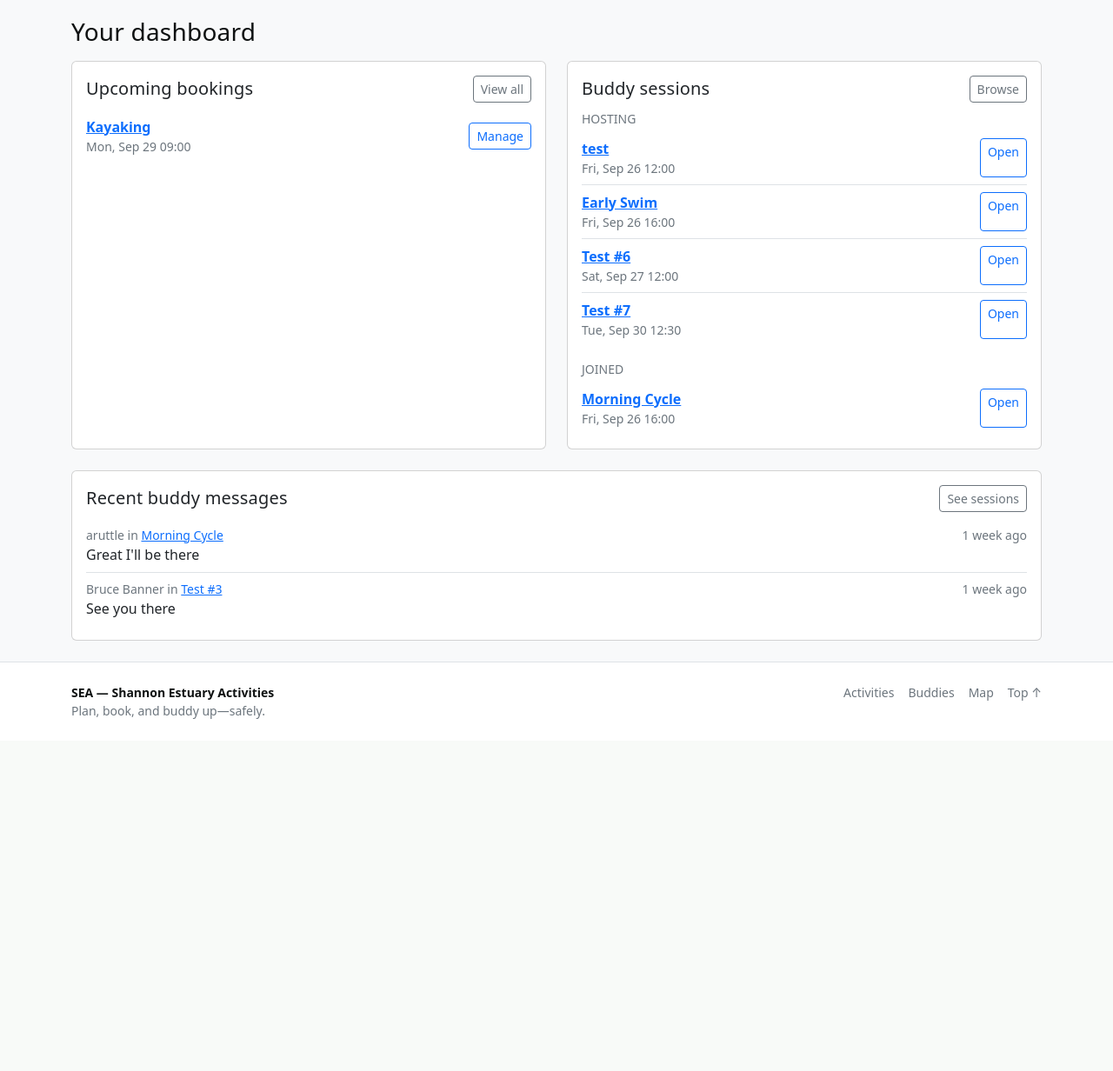
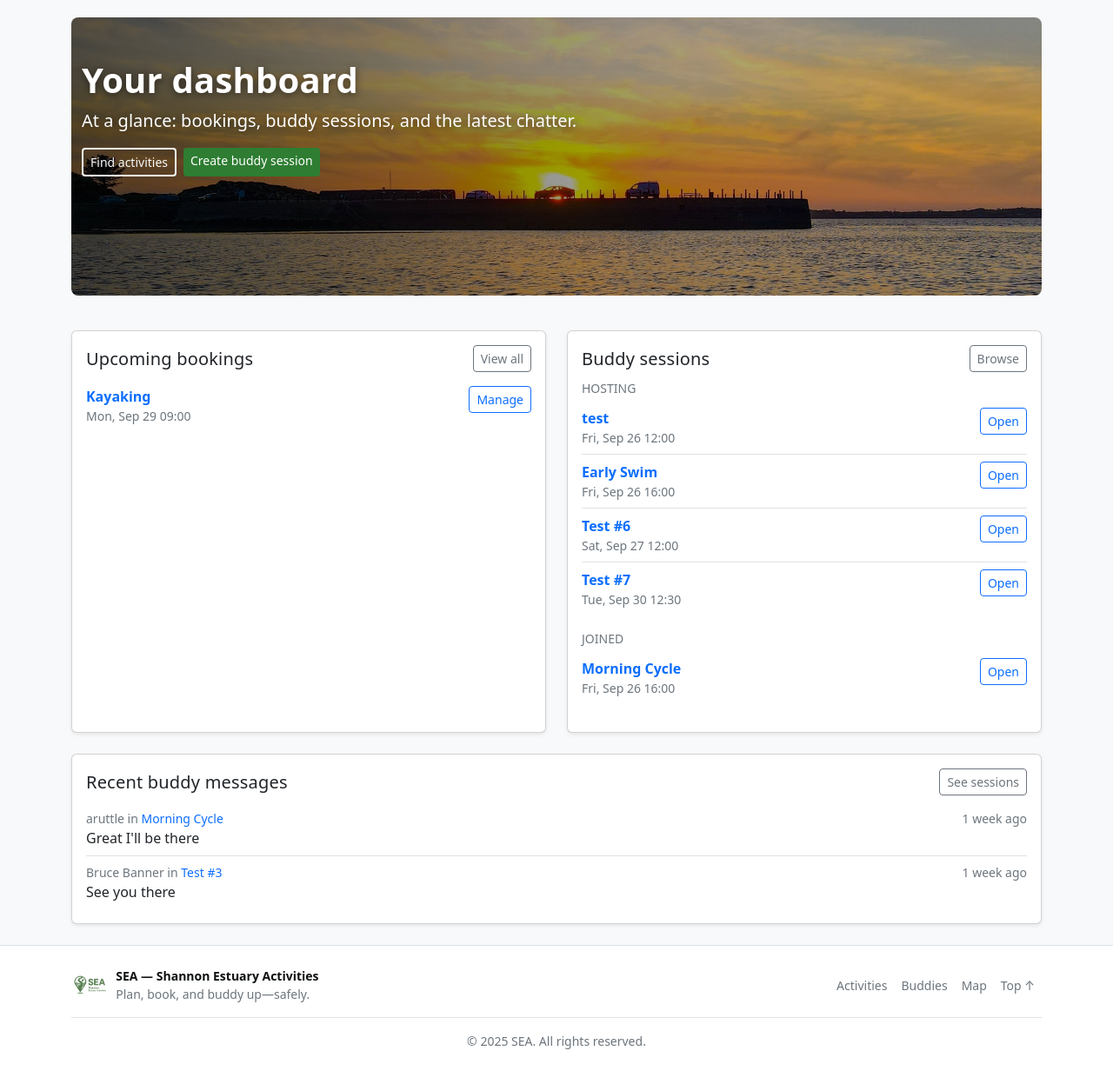
Before and after one commit to aruttle/assignment-final, a Django app: page /me/ in a window 1280 px wide. Shown: the part 77-1309 px from the top of the page at 87% size. Before the commit the page ends 904 px from the top, so only its background shows below. Run offline with Django 5.2, Linux system fonts and the light colour scheme; a user stored in the database is signed in; data comes from the database, SQL or seed files in the repository; some libraries are stand-ins or nearby versions.

Commit message:
Adding some polish to the site

```diff
--- a/static/css/site.css
+++ b/static/css/site.css
@@ -135,5 +135,31 @@ body{ color: var(--sea-ink); }
   background: #e9ecef;
   box-shadow: 0 .125rem .25rem rgba(0,0,0,.08);
 }
+
+/* Buddies hero styling */
+.hero-buddies{
+  background-size: cover;
+  background-position: center top;
+  background-repeat: no-repeat;
+  min-height: 320px;
+}
+.hero-buddies .hero-overlay{
+  background: linear-gradient(90deg, rgba(0,0,0,.60) 0%, rgba(0,0,0,.38) 55%, rgba(0,0,0,.18) 100%);
+}
+
+/* Dashboard */
+.page-header{
+  background: linear-gradient(180deg, rgba(46,125,50,.06) 0%, rgba(46,125,50,.02) 100%);
+  border: 1px solid rgba(0,0,0,.05);
+}
+
+.card-list .list-group-item { padding: .75rem 0; }
+.card-list .list-group-item + .list-group-item { border-top: 1px solid rgba(0,0,0,.06); }
+
+
 @media (min-width: 992px){ .map-thumb{ height: 180px; } }
 .map-thumb .leaflet-container{ background:#e9ecef; }
+
+@media (min-height: 700px){
+  main .card { margin-top: 1rem; }
+}
--- a/templates/accounts/me.html
+++ b/templates/accounts/me.html
@@ -1,45 +1,64 @@
 {% extends "base.html" %}
-{% load humanize buddies_extras %}
+{% load static humanize %}
 {% block title %}My dashboard — SEA{% endblock %}
 
 {% block content %}
-<h1 class="h3 mb-3">Your dashboard</h1>
+
+<!-- Hero (reuses .hero + .hero-buddies styles) -->
+<section class="hero hero-buddies mb-4 rounded-3 overflow-hidden"
+         style="background-image: url('{% static "images/hero-dashboard.jpg" %}');">
+  <div class="hero-overlay">
+    <div class="container py-4 py-md-5">
+      <div class="col-12 col-lg-9 text-white">
+        <h1 class="display-6 fw-bold mb-2">Your dashboard</h1>
+        <p class="lead mb-3">At a glance: bookings, buddy sessions, and the latest chatter.</p>
+        <div class="d-flex flex-wrap gap-2">
+          <a class="btn btn-outline-light btn-sm" href="{% url 'activities:list' %}">Find activities</a>
+          <a class="btn btn-brand btn-sm" href="{% url 'buddies:create' %}">Create buddy session</a>
+        </div>
+      </div>
+    </div>
+  </div>
+</section>
 
 <div class="row g-4">
-  <!-- Bookings -->
+  <!-- Upcoming bookings -->
   <div class="col-12 col-lg-6">
-    <div class="card h-100">
+    <div class="card h-100 shadow-sm">
       <div class="card-body">
         <div class="d-flex justify-content-between align-items-center mb-2">
           <h2 class="h5 mb-0">Upcoming bookings</h2>
           <a class="btn btn-sm btn-outline-secondary" href="{% url 'my_bookings' %}">View all</a>
         </div>
+
         {% if bookings %}
           <ul class="list-group list-group-flush">
             {% for b in bookings %}
               <li class="list-group-item px-0">
-                <div class="d-flex align-items-center justify-content-between flex-wrap gap-2">
-                  <div>
+                <div class="d-flex align-items-start justify-content-between gap-3">
+                  <div class="me-2">
                     <div class="fw-semibold">
                       {% if b.activity %}
-                        <a href="{% url 'activities:detail' b.activity.id %}">{{ b.activity.title }}</a>
+                        <a class="stretched-link text-decoration-none" href="{% url 'activities:detail' b.activity.id %}">
+                          {{ b.activity.title }}
+                        </a>
                       {% else %}
                         Booking #{{ b.id }}
                       {% endif %}
                     </div>
-                    {% if booking_dt_field %}
-                      <div class="text-muted small">
-                        {{ b|attr:booking_dt_field|date:"D, M j H:i" }}
-                      </div>
-                    {% endif %}
+                    <div class="text-muted small">
+                      {{ b.start_dt|date:"D, M j H:i" }}
+                    </div>
                   </div>
-                  <a class="btn btn-sm btn-outline-primary" href="{% url 'my_bookings' %}">Manage</a>
+                  <div class="flex-shrink-0">
+                    <a class="btn btn-sm btn-outline-primary" href="{% url 'my_bookings' %}">Manage</a>
+                  </div>
                 </div>
               </li>
             {% endfor %}
           </ul>
         {% else %}
-          <p class="text-muted mb-0">No upcoming bookings yet.</p>
+          <p class="text-muted mb-0">No upcoming bookings yet. <a href="{% url 'activities:list' %}">Browse activities</a>.</p>
         {% endif %}
       </div>
     </div>
@@ -47,52 +66,58 @@
 
   <!-- Buddy sessions -->
   <div class="col-12 col-lg-6">
-    <div class="card h-100">
+    <div class="card h-100 shadow-sm">
       <div class="card-body">
         <div class="d-flex justify-content-between align-items-center mb-2">
           <h2 class="h5 mb-0">Buddy sessions</h2>
           <a class="btn btn-sm btn-outline-secondary" href="{% url 'buddies:list' %}">Browse</a>
         </div>
 
+        <!-- Hosting -->
         <div class="mb-3">
           <div class="small text-uppercase text-muted mb-1">Hosting</div>
           {% if hosting %}
             <ul class="list-group list-group-flush">
               {% for s in hosting %}
-                <li class="list-group-item px-0 d-flex justify-content-between">
-                  <div>
-                    <a class="fw-semibold" href="{% url 'buddies:detail' s.id %}">{{ s.title }}</a>
-                    {% if session_dt_field %}
-                      <div class="text-muted small">{{ s|attr:session_dt_field|date:"D, M j H:i" }}</div>
-                    {% endif %}
+                <li class="list-group-item px-0">
+                  <div class="d-flex align-items-start justify-content-between gap-3">
+                    <div class="me-2">
+                      <a class="fw-semibold text-decoration-none" href="{% url 'buddies:detail' s.id %}">{{ s.title }}</a>
+                      <div class="text-muted small">{{ s.start_dt|date:"D, M j H:i" }}</div>
+                    </div>
+                    <div class="flex-shrink-0">
+                      <a class="btn btn-sm btn-outline-primary" href="{% url 'buddies:detail' s.id %}">Open</a>
+                    </div>
                   </div>
-                  <a class="btn btn-sm btn-outline-primary" href="{% url 'buddies:detail' s.id %}">Open</a>
                 </li>
               {% endfor %}
             </ul>
           {% else %}
-            <p class="text-muted mb-0">No upcoming sessions you host.</p>
+            <p class="text-muted mb-0">You’re not hosting any upcoming sessions.</p>
           {% endif %}
         </div>
 
+        <!-- Joined -->
         <div>
           <div class="small text-uppercase text-muted mb-1">Joined</div>
           {% if joined %}
             <ul class="list-group list-group-flush">
               {% for s in joined %}
-                <li class="list-group-item px-0 d-flex justify-content-between">
-                  <div>
-                    <a class="fw-semibold" href="{% url 'buddies:detail' s.id %}">{{ s.title }}</a>
-                    {% if session_dt_field %}
-                      <div class="text-muted small">{{ s|attr:session_dt_field|date:"D, M j H:i" }}</div>
-                    {% endif %}
+                <li class="list-group-item px-0">
+                  <div class="d-flex align-items-start justify-content-between gap-3">
+                    <div class="me-2">
+                      <a class="fw-semibold text-decoration-none" href="{% url 'buddies:detail' s.id %}">{{ s.title }}</a>
+                      <div class="text-muted small">{{ s.start_dt|date:"D, M j H:i" }}</div>
+                    </div>
+                    <div class="flex-shrink-0">
+                      <a class="btn btn-sm btn-outline-primary" href="{% url 'buddies:detail' s.id %}">Open</a>
+                    </div>
                   </div>
-                  <a class="btn btn-sm btn-outline-primary" href="{% url 'buddies:detail' s.id %}">Open</a>
                 </li>
               {% endfor %}
             </ul>
           {% else %}
-            <p class="text-muted mb-0">No upcoming sessions you joined.</p>
+            <p class="text-muted mb-0">No upcoming sessions you’ve joined.</p>
           {% endif %}
         </div>
       </div>
@@ -101,26 +126,27 @@
 
   <!-- Recent messages -->
   <div class="col-12">
-    <div class="card">
+    <div class="card shadow-sm">
       <div class="card-body">
         <div class="d-flex justify-content-between align-items-center mb-2">
           <h2 class="h5 mb-0">Recent buddy messages</h2>
           <a class="btn btn-sm btn-outline-secondary" href="{% url 'buddies:list' %}">See sessions</a>
         </div>
+
         {% if messages %}
           <ul class="list-group list-group-flush">
             {% for m in messages %}
               <li class="list-group-item px-0">
                 <div class="d-flex flex-wrap justify-content-between gap-2">
-                  <div>
+                  <div class="me-2">
                     <div class="small text-muted">
                       {{ m.user.get_full_name|default:m.user.username }} in
-                      <a href="{% url 'buddies:detail' m.session.id %}">{{ m.session.title }}</a>
+                      <a class="text-decoration-none" href="{% url 'buddies:detail' m.session.id %}">{{ m.session.title }}</a>
                     </div>
-                    <div>{{ m.body|truncatechars:140 }}</div>
+                    <div>{{ m.body|truncatechars:160 }}</div>
                   </div>
-                  <div class="text-muted small">
-                    {% if msg_time_field %}{{ m|attr:msg_time_field|naturaltime }}{% endif %}
+                  <div class="text-muted small flex-shrink-0">
+                    {{ m.created_at|naturaltime }}
                   </div>
                 </div>
               </li>
@@ -133,4 +159,5 @@
     </div>
   </div>
 </div>
+
 {% endblock %}
--- a/templates/base.html
+++ b/templates/base.html
@@ -91,20 +91,36 @@
 <script src="{% static 'js/distance-chips.js' %}?v=1"></script>
 
 <footer class="footer-sea mt-auto border-top bg-white" role="contentinfo">
-  <div class="container py-4 small d-flex flex-column flex-md-row justify-content-between align-items-start gap-3">
-    <div>
-      <strong>SEA — Shannon Estuary Activities</strong><br>
-      <span class="text-muted">Plan, book, and buddy up—safely.</span>
+  <div class="container py-4">
+    <div class="row gy-3 align-items-center">
+      <div class="col-md-6">
+        <div class="d-flex align-items-center gap-2">
+          <img src="{% static 'images/logo-sea-green.png' %}" alt="SEA" style="height:24px" class="brand-logo--invert">
+          <div class="small">
+            <strong>SEA — Shannon Estuary Activities</strong><br>
+            <span class="text-muted">Plan, book, and buddy up—safely.</span>
+          </div>
+        </div>
+      </div>
+      <div class="col-md-6">
+        <ul class="nav justify-content-md-end small">
+          <li class="nav-item"><a class="nav-link px-2 text-muted" href="{% url 'activities:list' %}">Activities</a></li>
+          <li class="nav-item"><a class="nav-link px-2 text-muted" href="{% url 'buddies:list' %}">Buddies</a></li>
+          <li class="nav-item"><a class="nav-link px-2 text-muted" href="{% url 'core:home' %}#map">Map</a></li>
+          <li class="nav-item">
+            <a class="nav-link px-2 text-muted" href="#" aria-label="Back to top"
+               onclick="window.scrollTo({top:0,behavior:'smooth'})">Top ↑</a>
+          </li>
+        </ul>
+      </div>
     </div>
-    <ul class="list-unstyled d-flex flex-wrap gap-3 mb-0">
-      <li><a class="link-secondary" href="{% url 'activities:list' %}">Activities</a></li>
-      <li><a class="link-secondary" href="{% url 'buddies:list' %}">Buddies</a></li>
-      <li><a class="link-secondary" href="#map">Map</a></li>
-      <li><a class="link-secondary" href="#" aria-label="Back to top"
-             onclick="window.scrollTo({top:0,behavior:'smooth'})">Top ↑</a></li>
-    </ul>
+
+    <div class="border-top mt-3 pt-3 text-center text-muted small">
+      © {% now "Y" %} SEA. All rights reserved.
+    </div>
   </div>
 </footer>
 
+
 </body>
 </html>
```
Also changed, not shown: buddies/views.py (+41 -15 lines), templates/activities/list.html (+37 -11 lines), templates/buddies/list.html (+52 -14 lines), templates/registration/login.html (+49 -13 lines), static/images/activities-hero.jpg (added), static/images/buddies-hero.jpg (added), static/images/hero-dashboard.jpg (added), static/images/logo-sea-black.png (added), static/images/logo-sea-green.png (added), static/images/sail-boat.jpg (renamed from static/images/sailing.jpg).
